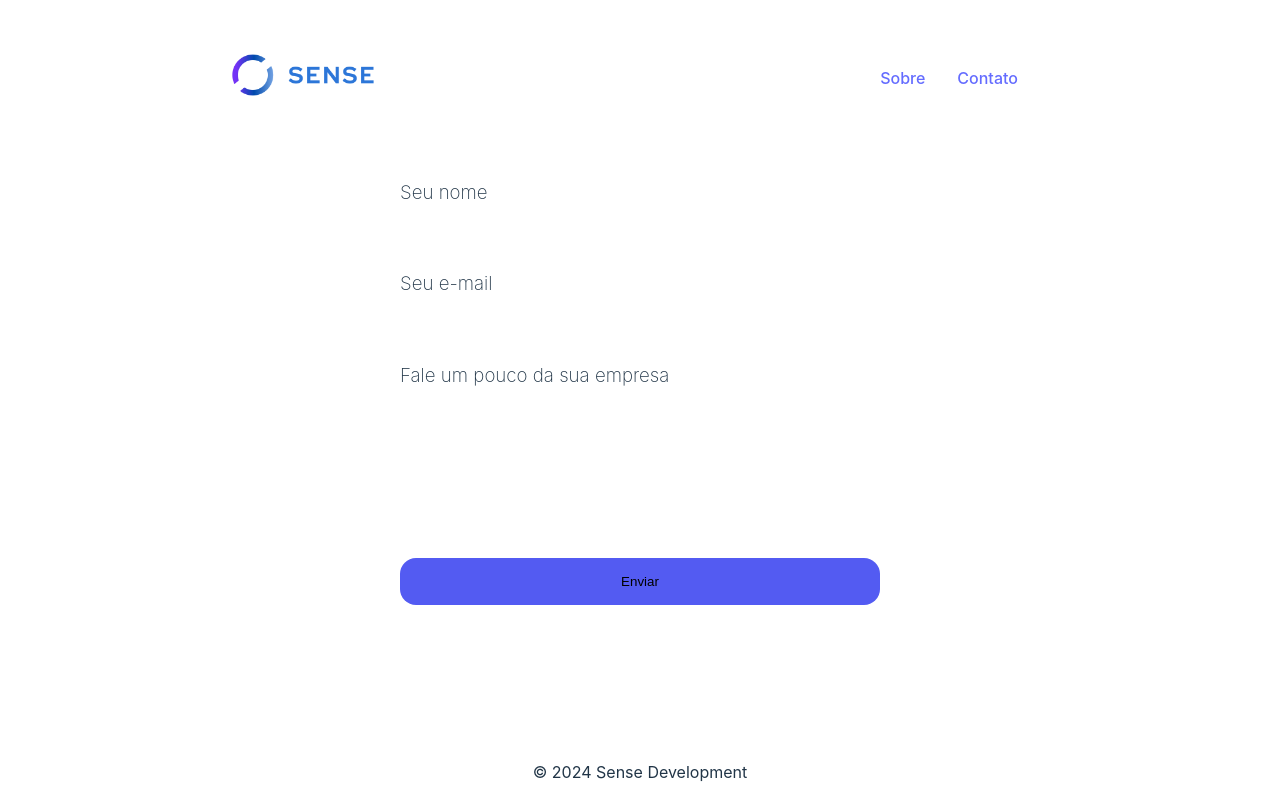
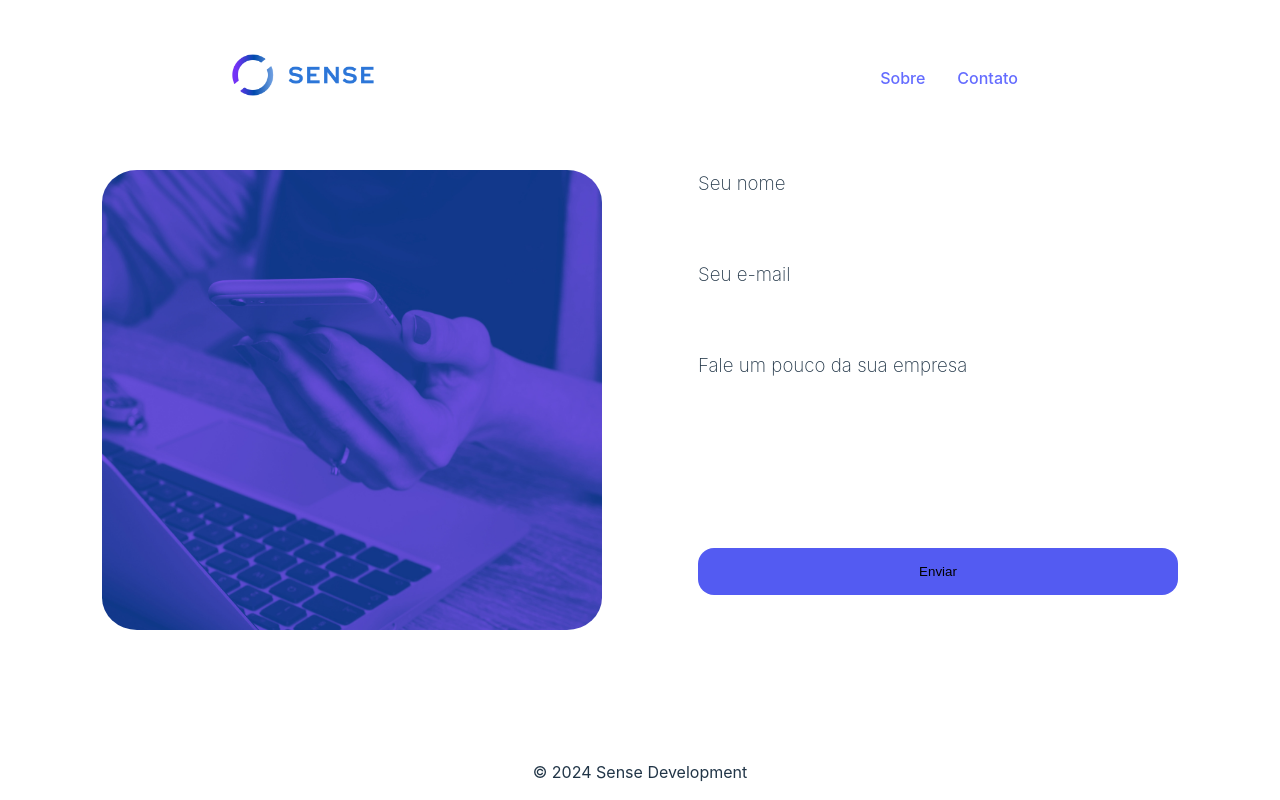
Before and after one commit to eduardodiasme/sense-landing-page, a React (Vite) app: page /contato in a window 1280 px wide. Built offline with nearby package versions, Linux system fonts and the light colour scheme.

Commit message:
form img added

```diff
--- a/src/App.css
+++ b/src/App.css
@@ -68,3 +68,17 @@ form h3 {
   height: 120px;
   line-height: ;
 }
+
+.contact-container {
+  display: flex;
+  flex-direction: row;
+  width: 100%;
+  justify-content: space-around;
+  margin-right: 12rem;
+}
+
+.contact-container > img {
+  width: 500px;
+  height: 460px;
+  border-radius: 7%;
+}
--- a/src/routes/contato.jsx
+++ b/src/routes/contato.jsx
@@ -1,7 +1,8 @@
 export default function Contato() {
   return (
     <>
-      <div>
+      <div className="contact-container">
+        <img src="/public/img-contact.png" />
         <form>
           <h3>Seu nome</h3>
           <input type="text" placeholder=" " />
```
Also changed, not shown: public/img-contact.png (added).
